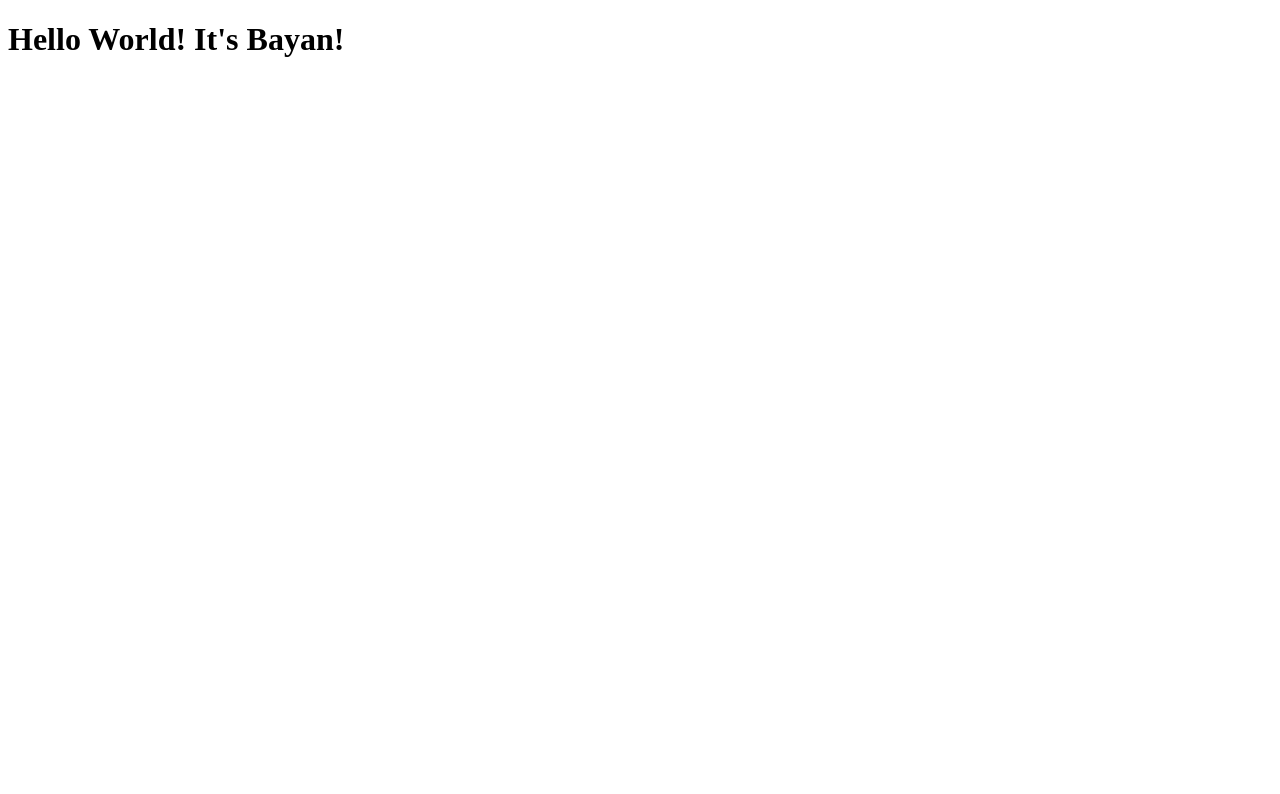
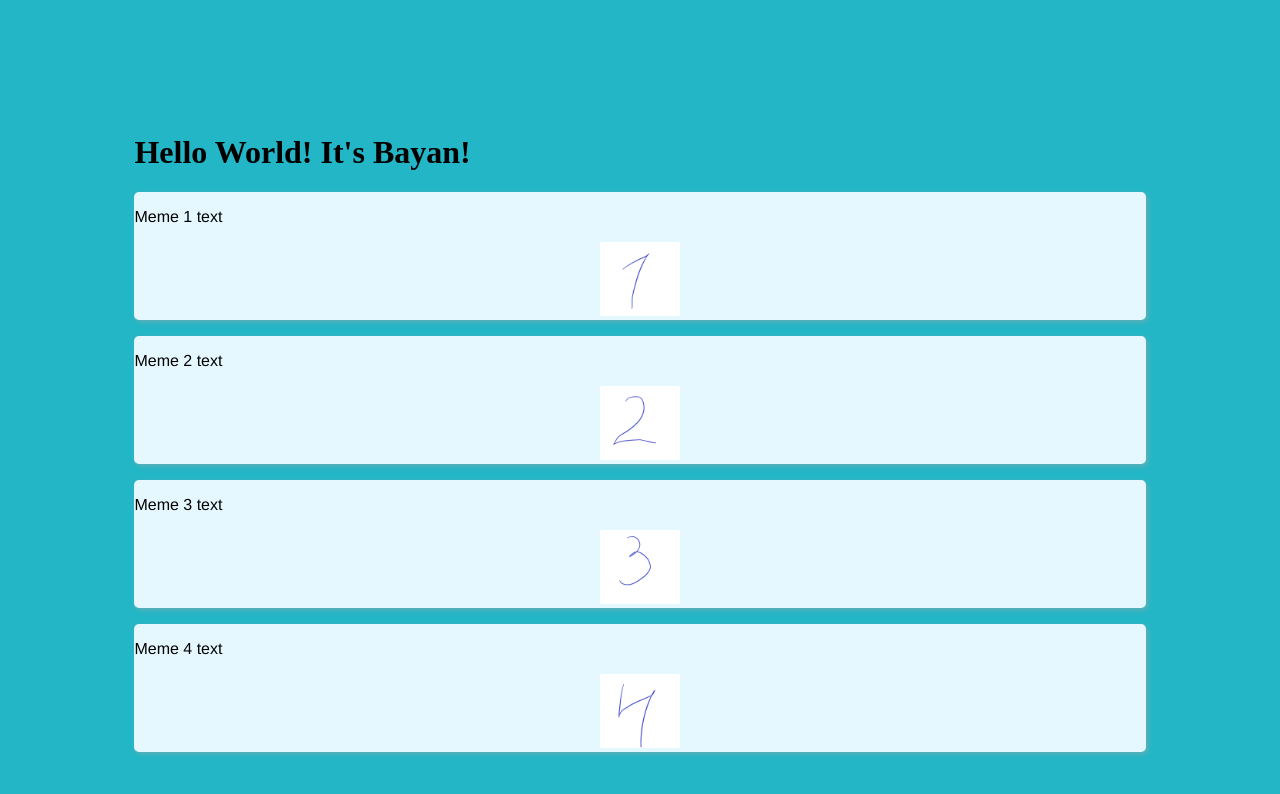
Before and after one commit to u-mode/cssBayan, a plain HTML site: page cssBayan/index.html in a window 1280 px wide. Drawn offline with Linux system fonts and the light colour scheme.

Commit message:
feat: develop draft page and styles WIP (Sun, 2023-03-12 23:50 GMT+4)

```diff
--- a/cssBayan/index.html
+++ b/cssBayan/index.html
@@ -5,8 +5,47 @@
     <meta http-equiv="X-UA-Compatible" content="IE=edge">
     <meta name="viewport" content="width=device-width, initial-scale=1.0">
     <title>Document</title>
+    <link rel="stylesheet" href="style.css">
 </head>
 <body>
-    <h1>Hello World! It's Bayan!</h1>
+    <div class='accordion'>
+        <h1>Hello World! It's Bayan!</h1>
+        <div class='accordion__item'>
+            <div class="accordion__item__header">
+                <p>Meme 1 text</p>
+                <img class="item__icon" src="img/expand.png" alt="">
+            </div>
+            <div class="accordion__item__image">
+                <img src="img/Meme1.png" alt="Meme1">
+            </div>
+        </div>
+        <div class='accordion__item'>
+            <div class="accordion__item__header">
+                <p>Meme 2 text</p>
+                <img class="item__icon" src="img/expand.png" alt="">
+            </div>
+            <div class="accordion__item__image">
+                <img src="img/Meme2.png" alt="Meme2">
+            </div>
+        </div>
+        <div class='accordion__item'>
+            <div class="accordion__item__header">
+                <p>Meme 3 text</p>
+                <img class="item__icon" src="img/expand.png" alt="">
+            </div>
+            <div class="accordion__item__image">
+                <img src="img/Meme3.png" alt="Meme3">
+            </div>
+        </div>
+        <div class='accordion__item'>
+            <div class="accordion__item__header">
+                <p>Meme 4 text</p>
+                <img class="item__icon" src="img/expand.png" alt="">
+            </div>
+            <div class="accordion__item__image">
+                <img src="img/Meme4.png" alt="Meme4">
+            </div>
+        </div>
+      </div>
 </body>
 </html>
--- /dev/null
+++ b/cssBayan/style.css
@@ -0,0 +1,75 @@
+body {
+    background-color: #23b6c6;
+    display: flex;
+    height: 100vh;
+}
+
+img {
+    width: 5em;
+    height: auto;
+}
+
+.accordion {
+    width: 80%;
+    height: 100%;
+    margin: auto;
+    padding: 2em;
+    display: flex;
+    justify-content: center;
+    flex-direction: column;
+}
+
+.accordion:hover {
+
+}
+
+.accordion__item {
+    flex-direction: column;
+    flex-basis: 10%;
+    height: 100%;
+    margin-bottom: 1em;
+    border-radius: 5px;
+    display: flex;
+    justify-content: center;
+    align-items: center;
+    font-family: helvetica;
+    background-color: #e6f8ff;
+    cursor: pointer;
+    box-shadow: 2px 2px .3em #67adb5;
+    transition:
+      flex-grow .3s linear,
+      background-color 0.2s ease-in
+  }
+
+.accordion__item__header {
+    width: 100%;
+    display: flex;
+    flex-direction: row;
+    justify-content: space-between;
+}
+
+.item__icon {
+    padding: 0.25em;
+    width: 1em;
+    height: 1em;
+    content-visibility: hidden;
+}
+
+.accordion__item:hover {
+    background-color: #cde9f7;
+    flex-grow: 2;
+}
+
+.accordion__item:active {
+    box-shadow: 1px 1px .1em #67adb5;
+    background-color: #bde6fc;
+    color: white;
+}
+
+.accordion__item__image {
+    content-visibility: hidden;
+}
+
+.accordion__item__image {
+    content-visibility: visible;
+}
```
